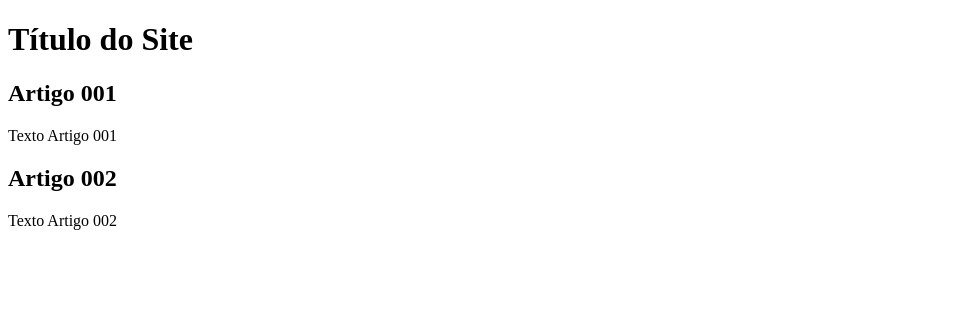
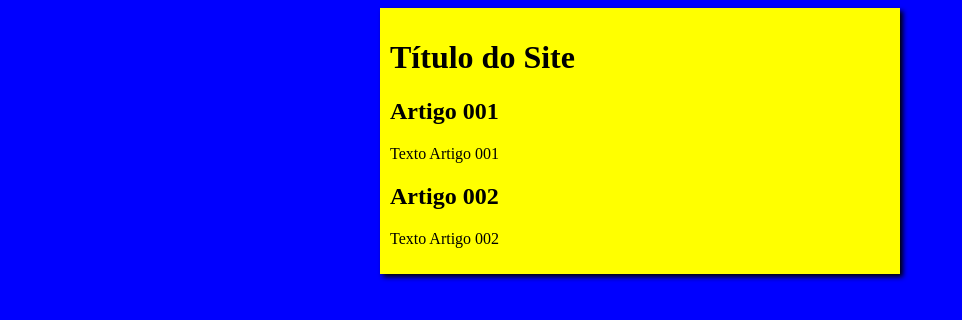
Before and after one commit to valeriajf/projeto-site, a plain HTML site: page index.html in a window 1280 px wide. Shown: the whole page, without its empty margins (0-962 px from the left). Drawn offline with Linux system fonts and the light colour scheme.

Commit message:
comecei o design

```diff
--- /dev/null
+++ b/estilosstyle.css
@@ -0,0 +1,18 @@
+{
+    font´family:Arial, sans-serif;
+    font´size:16px;
+}
+
+body {
+
+    background-color: blue;
+}
+
+main{
+    background-color: yellow;
+    width: 500px;
+    margin: auto;
+    box-shadow: 3px 3px 5px black;
+    padding: 10px;
+
+}
--- a/index.html
+++ b/index.html
@@ -4,6 +4,7 @@
     <meta charset="UTF-8">
     <meta name="viewport" content="width=device-width, initial-scale=1.0">
     <title>Título do Site</title>
+    <link rel="stylesheet" href="estilosstyle.css">
 </head>
 <body>
     <main>
```
